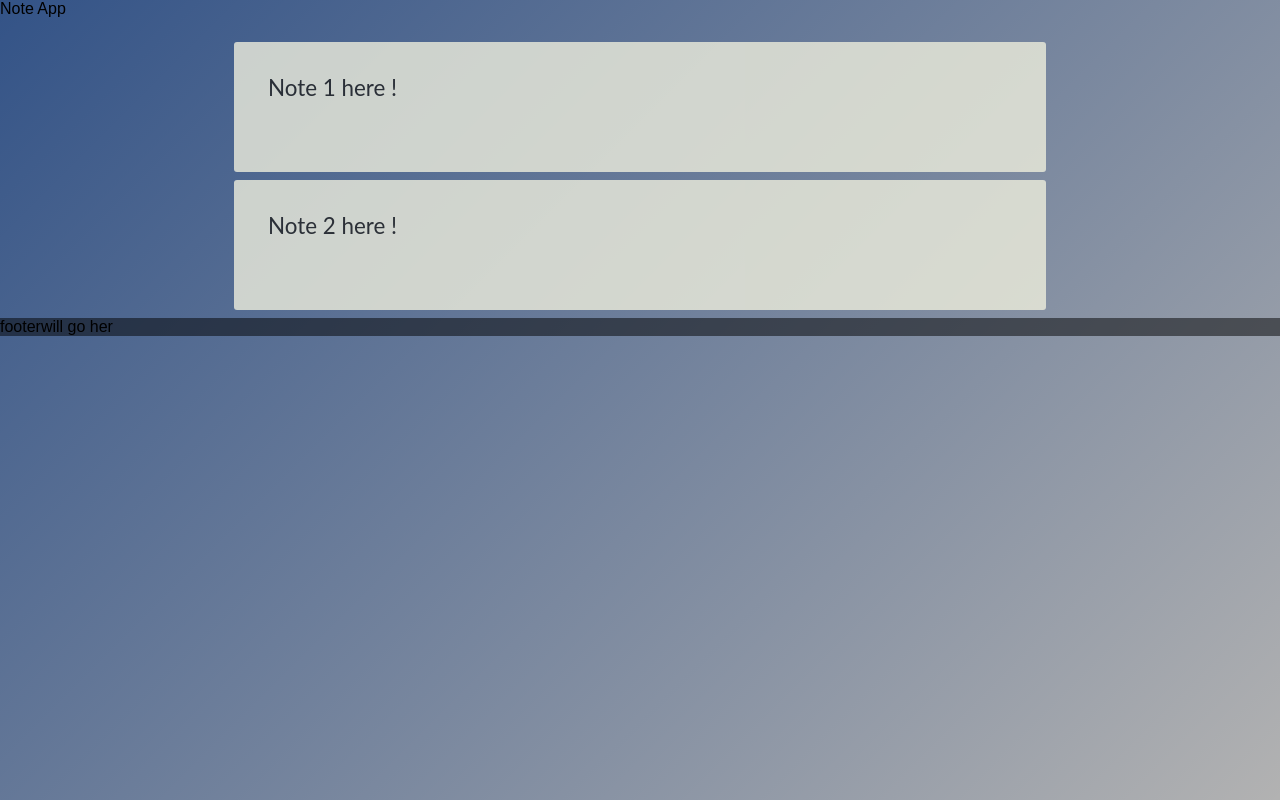
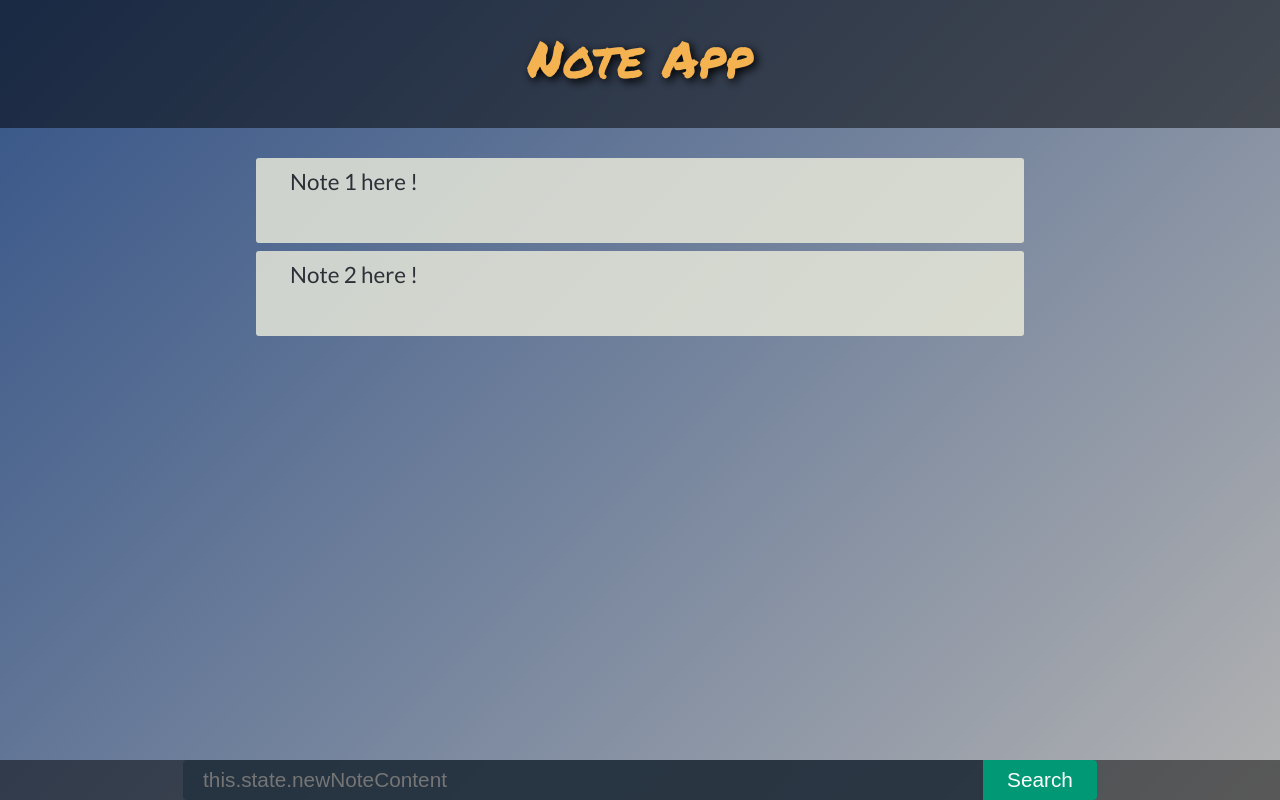
Before and after one commit to adoolaeghe/Find_My_Past_Note, a React (Create React App) app: page / in a window 1280 px wide. Built offline with nearby package versions, Linux system fonts and the light colour scheme.

Commit message:
added new Note content form I added a new component that is displayed in the app.js, styling place the component at the bottom of the page

```diff
--- a/src/App.css
+++ b/src/App.css
@@ -12,7 +12,13 @@ body {
   background-size: cover;
 }
 
-
+* {
+  height: 100%;
+  box-sizing: border-box;
+  margin: 0;
+  padding: 0;
+  border: 0;
+}
 
 .notesWrapper {
   display: flex;
--- a/src/App.js
+++ b/src/App.js
@@ -1,5 +1,6 @@
 import React, { Component } from 'react';
 import Note from './Note/Note'
+import NoteForm from './NoteForm/NoteForm'
 import logo from './logo.svg';
 import './App.css';
 
@@ -15,8 +16,8 @@ class App extends Component {
   }
   render() {
     return (
-      <div className="noteWrapper">
-        <div className="noteHeader">
+      <div className="notesWrapper">
+        <div className="notesHeader">
           <div className="heading">Note App</div>
         </div>
         <div className="notesBody ">
@@ -29,7 +30,7 @@ class App extends Component {
           }
         </div>
         <div className="notesFooter">
-          footerwill go her
+          <NoteForm />
         </div>
       </div>
     );
--- a/src/NoteForm/NoteForm.css
+++ b/src/NoteForm/NoteForm.css
@@ -0,0 +1,41 @@
+.formWrapper{
+    margin: auto;
+}
+
+.noteButton{
+    border: none;
+    margin: 0px;
+    border-top-right-radius: 4px;
+    border-bottom-right-radius: 4px;
+    padding: 8px 24px;
+    font-size: 1.3em;
+    font-family: 'Droid Sans', sans-serif;
+    background-color: #019875;
+    color: #fff;
+    transition: 0.2s ease-out;
+}
+
+.noteButton:hover{
+    background-color: #02BA85;
+    color: #fff;
+    transition: 0.2s ease-out;
+}
+
+.noteInput{
+    width: 800px;
+    min-width: 800px;
+    font-size: 1.3em;
+    padding-left: 20px;
+    border-top-left-radius: 4px;
+    border-bottom-left-radius: 4px;
+    font-family: 'Droid Sans', sans-serif;
+    background-color: rgba(34,49,63,0.8);
+    color: #fff;
+    transition: 0.2s ease-out;
+}
+
+.noteInput:focus{
+    background-color: #E4F1FE;
+    color: #111;
+    transition: 0.2s ease-in;
+}
--- a/src/NoteForm/NoteForm.jsx
+++ b/src/NoteForm/NoteForm.jsx
@@ -0,0 +1,22 @@
+import React, { Component } from 'react'
+import './NoteForm.css'
+import PropTypes from 'prop-types'
+
+class NoteForm extends Component {
+  constructor(props){
+    super(props);
+    this.state = {
+    };
+  }
+
+  render(){
+    return(
+      <div className='formWrapper'>
+        <input className="noteInput" type="text" placeholder="this.state.newNoteContent" />
+        <input className="noteButton" type="button" value="Search" />
+      </div>
+    )
+  }
+}
+
+export default NoteForm;
--- a/src/index.css
+++ b/src/index.css
@@ -1,5 +1 @@
-body {
-  margin: 0;
-  padding: 0;
-  font-family: sans-serif;
-}
+@import url('https://fonts.googleapis.com/css?family=Lato|Permanent+Marker');
```
